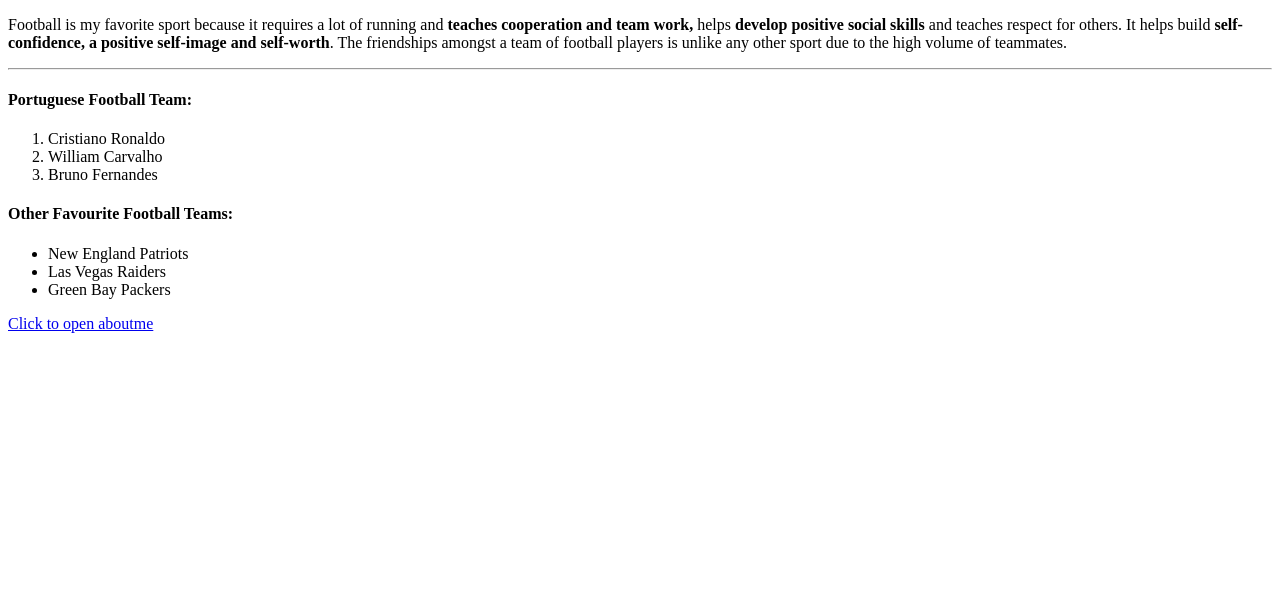
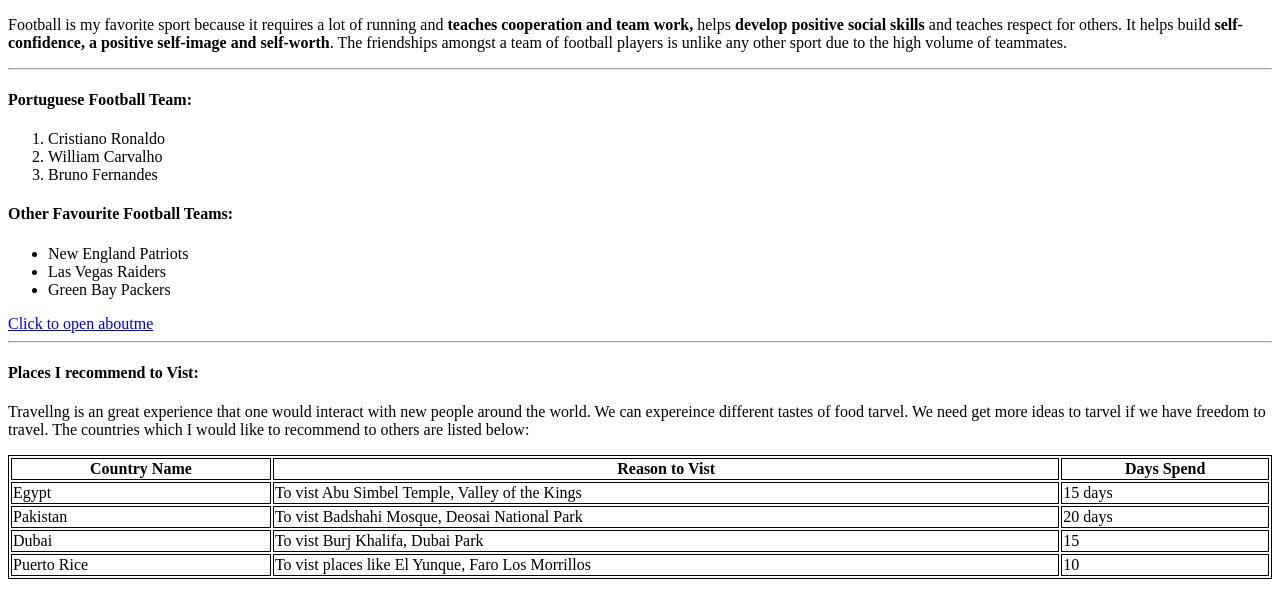
Before and after one commit to 44-563-Web-Apps-S23/44563-webapps-assignment-3-S559328, a plain HTML site: page index.html in a window 1280 px wide. Shown: the part 105-720 px from the top of the page. Drawn offline with Linux system fonts and the light colour scheme.

Commit message:
added recommend countries to visit

```diff
--- a/index.html
+++ b/index.html
@@ -2,6 +2,11 @@
 <html>
     <head>
         <title>Web Apps Lab-3</title>
+        <style>
+            table, th, td {
+              border:1px solid black;
+            }
+            </style>
     </head>
     <body>
         <h1>Jyothsna Eleti</h1>
@@ -25,5 +30,39 @@
             <li>Green Bay Packers</li>
          </ul>
          <a href="aboutme.html"> Click to open aboutme</a>
+         <hr>
+          <h4>Places I recommend to Vist:</h4>
+           <p>Travellng is an great experience that one would interact with new people around the world.
+              We can expereince different tastes of food tarvel. We need get more ideas to tarvel if we
+              have freedom to travel. The countries which I would like to recommend to others are listed
+              below: </p>
+            <!--Created table for most recommend countries to visit-->
+            <table style="width:100%">
+                <tr>
+                    <th>Country Name</th>
+                    <th>Reason to Vist</th>
+                    <th>Days Spend</th>
+                </tr>
+                <tr>
+                    <td>Egypt</td>
+                    <td>To vist Abu Simbel Temple, Valley of the Kings</td>
+                    <td>15 days</td>
+                </tr>
+                <tr>
+                    <td>Pakistan</td>
+                    <td>To vist Badshahi Mosque, Deosai National Park</td>
+                    <td>20 days</td>
+                </tr>
+                <tr>
+                    <td>Dubai</td>
+                    <td>To vist Burj Khalifa, Dubai Park</td>
+                    <td>15</td>
+                </tr>
+                <tr>
+                    <td>Puerto Rice</td>
+                    <td>To vist places like El Yunque, Faro Los Morrillos</td>
+                    <td>10</td>
+                </tr>
+            </table>
     </body>
 </html>
```
